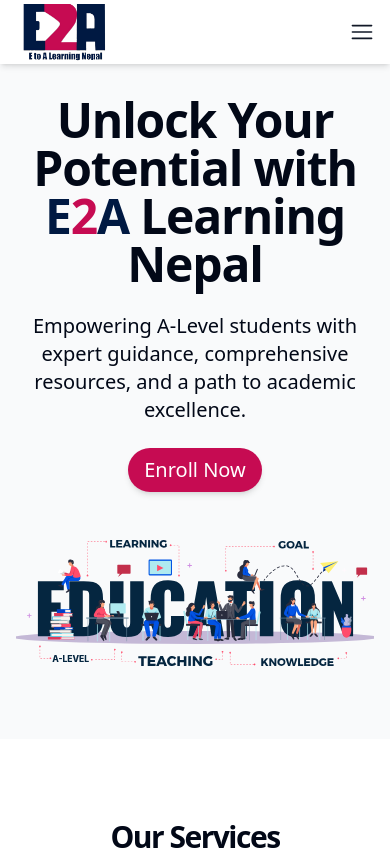
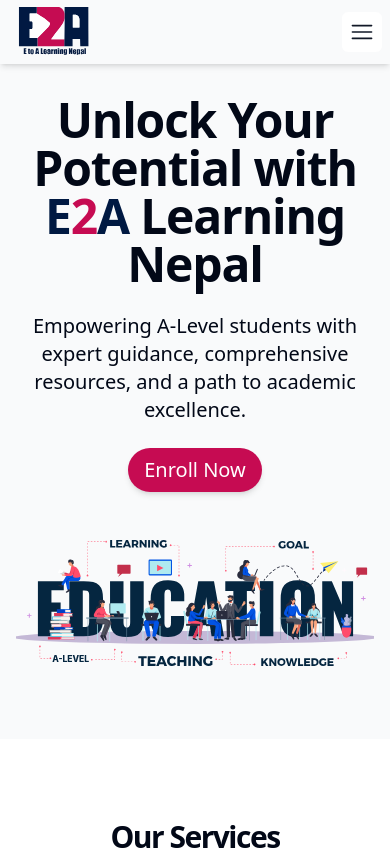
Before and after one commit to aayush-dhakal-max/e2a, a Next.js app: page / in a window 390 px wide. Shown: the top 850 px of the page. Built offline with nearby package versions, Linux system fonts and the light colour scheme.

Commit message:
svg logo fixed

```diff
--- a/src/components/component/Heroo.tsx
+++ /dev/null
@@ -1,35 +0,0 @@
-import { Button } from "@/components/ui/button";
-import Image from "next/image";
-
-export function Hero() {
-  return (
-    <section className="relative w-full h-[80vh] min-h-[500px] sm:min-h-[400px] overflow-hidden">
-      <Image
-        alt="Hero Background"
-        className="object-cover object-center w-full h-full"
-        layout="fill"
-        src="/hero.webp"
-      />
-      <div className="absolute inset-0 bg-gradient-to-l from-gray-900/20 to-transparent"></div>
-      <div className="absolute inset-0 bg-gradient-to-r from-gray-900/60 to-transparent"></div>
-      <div className="absolute top-1/2 left-4 -translate-y-1/2 max-w-xl space-y-4 sm:left-16 md:left-20 lg:left-24">
-        <h1 className="text-5xl sm:text-5xl italic font-bold tracking-tight text-white md:text-5xl lg:text-5xl xl:text-6xl">
-          <div className="mb-4">lets learn beyond</div>
-          <div className="text-[#C60B52] mt-4">the limit</div>
-        </h1>
-        <p className="text-lg text-gray-300 sm:text-xl md:py-3 md:text-2xl">
-          Empowering A-Level students with expert guidance, comprehensive resources, and a path to academic
-          excellence.
-        </p>
-        <div className="flex items-center space-x-4">
-          <Button variant="secondary" size={"lg"}>
-            Contact Us
-          </Button>
-          <Button variant="default" size={"lg"}>
-            Get In Touch
-          </Button>
-        </div>
-      </div>
-    </section>
-  );
-}
--- a/src/components/component/Navbar.tsx
+++ b/src/components/component/Navbar.tsx
@@ -84,9 +84,9 @@ const Navbar = () => {
             <Link className="text-gray-800 hover:text-gray-600" href="/">
               HOME
             </Link>
-            <Link className="text-gray-800 hover:text-gray-600" href="/pdfviewer">
+            {/* <Link className="text-gray-800 hover:text-gray-600" href="/pdfviewer">
               View pdf
-            </Link>
+            </Link> */}
           </div>
           <AlertDialog>
             <AlertDialogTrigger asChild>
@@ -100,19 +100,19 @@ const Navbar = () => {
       </nav>
 
       {/* Mobile Device Navbar */}
-      <div className={`fixed top-0 shadow-md w-full z-10 bg-white`}>
+      <div className={`fixed top-0 shadow-md w-full z-10 bg-gray-50`}>
         <div className="max-w-7xl mx-auto px-4 sm:px-6 lg:px-8 h-16 flex justify-between items-center md:hidden">
-          <div className="flex items-center justify-center  h-full">
+          <div className="flex items-center justify-center h-full">
             <Image
               alt="Students laughing"
               className="pt-1 -ml-6 m-auto z-50"
-              height="80"
+              height="70"
               src="/logo.svg"
               style={{
-                aspectRatio: "160/80",
+                aspectRatio: "140/70",
                 objectFit: "cover",
               }}
-              width="160"
+              width="140"
             />
           </div>
 
```
Also changed, not shown: public/logo.svg.
